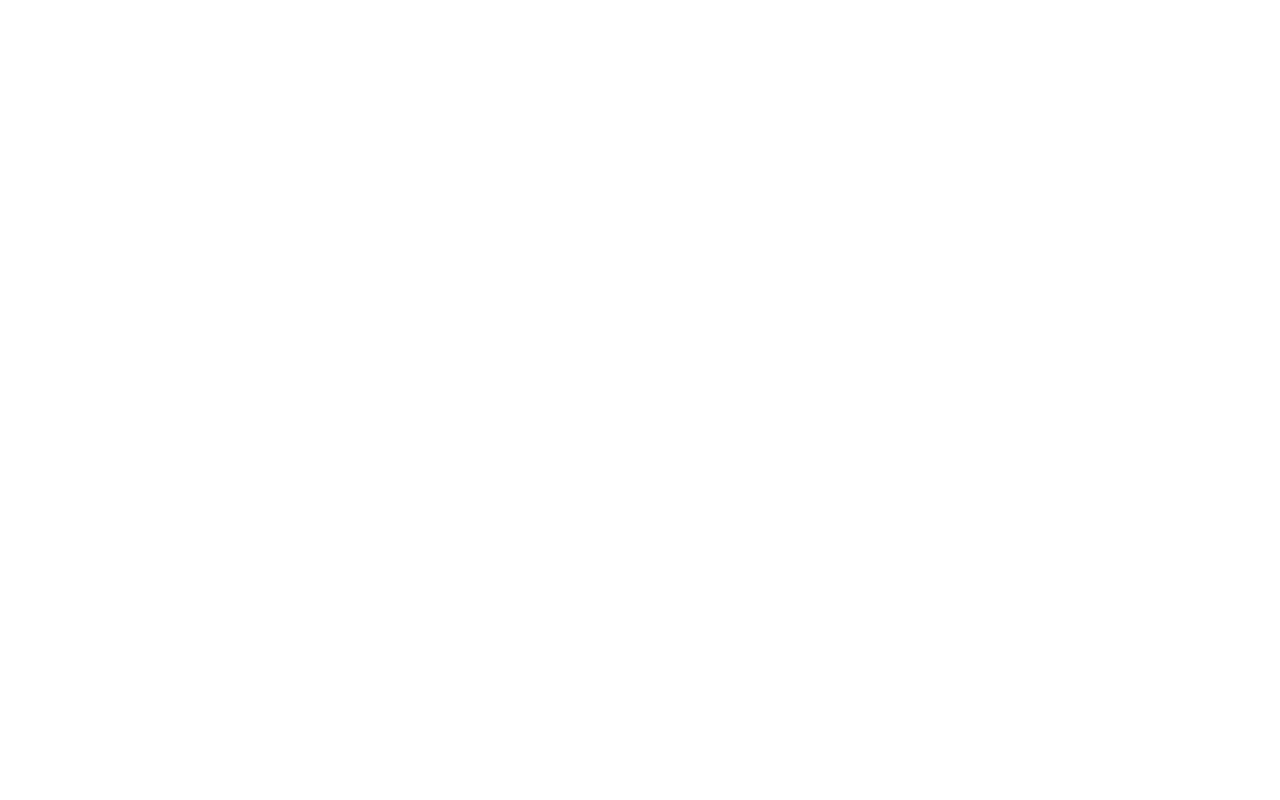
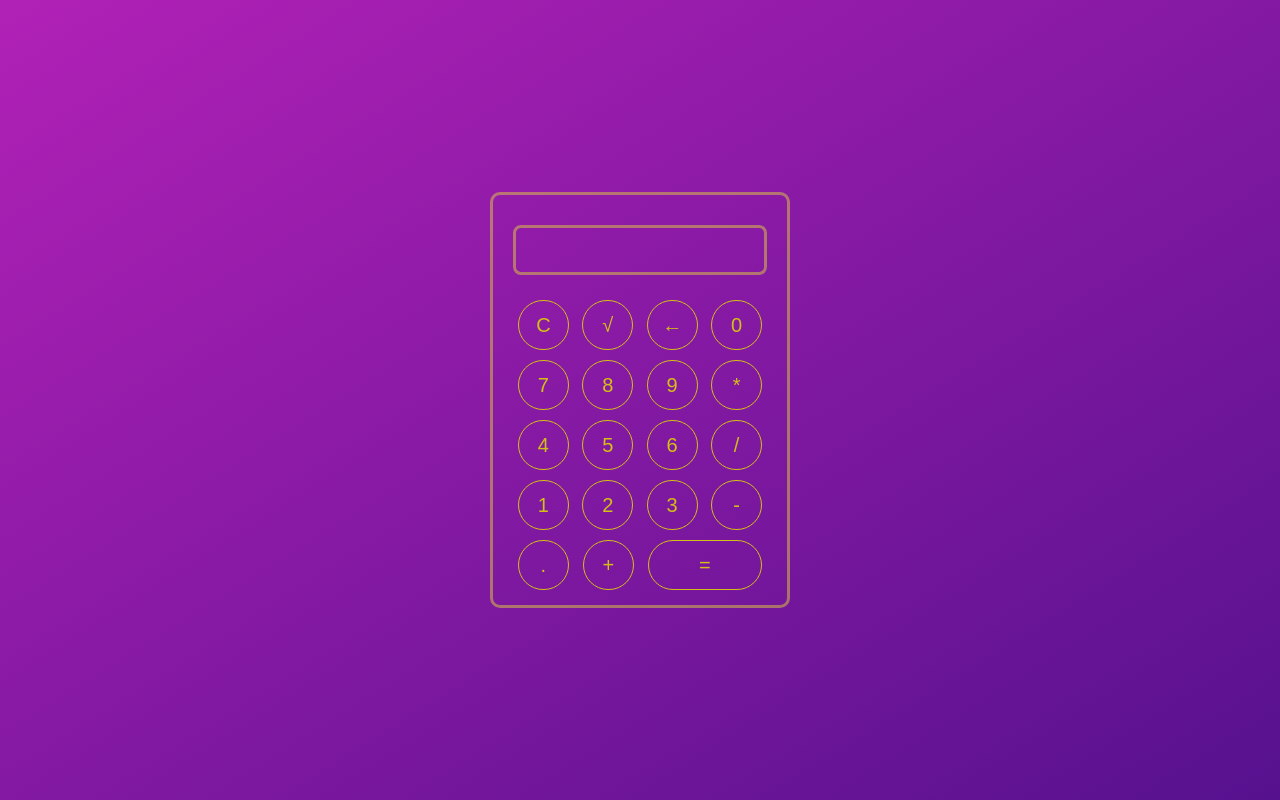
Before and after one commit to Judeoddeus/calculadora-js, a plain HTML site: page index.html in a window 1280 px wide. Drawn offline with Linux system fonts and the light colour scheme.

Commit message:
calculadora finalizada

```diff
--- a/css/style.css
+++ b/css/style.css
@@ -0,0 +1,64 @@
+*{
+    padding: 0;
+    margin: 0;
+    font-size: 20px;
+    box-sizing: border-box;
+    color: rgb(211, 192, 22);
+}
+
+body{
+    background: linear-gradient(to left top, #56118f, #b121b6 );
+}
+html, body{
+    height: 100%;
+}
+
+.area-calculadora{
+    width: 300px;
+    padding: 10px 20px;
+    border: 3px solid rgb(224, 208, 62, 0.5);
+    border-radius: 10px;
+
+    /*Centralizando a calculadora na tela*/
+    position: relative;
+    top: 50%;
+    left: 50%;
+    transform: translateY(-50%) translateX(-50%);/*coloca na metade da tela */
+}
+
+#visor{
+    width: 100%;
+    height: 50px;
+    padding: 20px;
+    margin-bottom: 20px;
+    margin-top: 20px;
+    background: none;
+    border: 3px solid rgb(224, 208, 62, 0.5);
+    border-radius: 8px;
+    outline: none;
+}
+
+.btn{
+    display: flex;
+    flex-wrap: wrap;
+    justify-content: space-between;
+}
+
+.btn button{
+    flex-basis: 20%; /*Faz com que todos os botões ocupem 20% da linha*/
+    height: 50px;
+    background: none;
+    outline: none;
+    border: 0.5px solid ;
+    border-radius: 30px;
+    margin: 5px;
+    cursor: pointer;
+}
+
+.btn button:last-child{
+    flex-basis: 45%;
+}
+
+.btn button:hover{
+    transform: scale(1.08);
+}
--- a/index.html
+++ b/index.html
@@ -4,9 +4,39 @@
     <meta charset="UTF-8">
     <meta name="viewport" content="width=device-width, initial-scale=1.0">
     <link rel="stylesheet" href="css/style.css" type="text/css">
-    <title>Document</title>
+    <title>Calculadora</title>
 </head>
 <body>
+    <div class="area-calculadora">
+        <form id="calculadora"></form>
+        <input id="visor" readonly>
+        <div class="btn">
+            <button type="button" onclick="LimparVisor();">C</button>
+            <button type="button" onclick="RaizQuadrada();">&radic;</button>
+            <button type="button" onclick="Apagar();">&larr;</button>
+            <button type="button" onclick="Inserir0();">0</button>
+
+            <button type="button" onclick="Inserir7();">7</button>
+            <button type="button" onclick="Inserir8();">8</button>
+            <button type="button" onclick="Inserir9();">9</button>
+            <button type="button" onclick="InserirAsterisco();">*</button>
+
+            <button type="button" onclick="Inserir4();">4</button>
+            <button type="button" onclick="Inserir5();">5</button>
+            <button type="button" onclick="Inserir6();">6</button>
+            <button type="button" onclick="InserirBarra();">/</button>
+
+            <button type="button" onclick="Inserir1();">1</button>
+            <button type="button" onclick="Inserir2();">2</button>
+            <button type="button" onclick="Inserir3();">3</button>
+            <button type="button" onclick="InserirMenos();">-</button>
+
+            <button type="button" onclick="InserirPonto();">.</button>
+            <button type="button" onclick="InserirMais();">+</button>
+            <button type="button" onclick="Calcular();">=</button>
+
+        </div>
+    </div>
 
     <script src="js/script.js"></script>
 </body>
--- a/js/script.js
+++ b/js/script.js
@@ -0,0 +1,84 @@
+function Inserir1(){
+    document.getElementById("visor").value += 1;
+}
+
+function Inserir2(){
+    document.getElementById("visor").value += 2;
+}
+
+function Inserir3(){
+    document.getElementById("visor").value += 3;
+}
+
+function Inserir4(){
+    document.getElementById("visor").value += 4;
+}
+
+function Inserir5(){
+    document.getElementById("visor").value += 5;
+}
+
+function Inserir6(){
+    document.getElementById("visor").value += 6;
+}
+
+function Inserir7(){
+    document.getElementById("visor").value +=7;
+}
+
+function Inserir8(){
+    document.getElementById("visor").value += 8;
+}
+
+function Inserir9(){
+    document.getElementById("visor").value += 9;
+}
+
+function Inserir0(){
+    document.getElementById("visor").value += 0;
+}
+
+function InserirMais(){
+    document.getElementById("visor").value += "+";
+}
+
+function InserirMenos(){
+    document.getElementById("visor").value += "-";
+}
+
+function InserirBarra(){
+    document.getElementById("visor").value += "/";
+}
+
+function InserirPonto(){
+    document.getElementById("visor").value += ".";
+}
+
+function InserirAsterisco(){
+    document.getElementById("visor").value += "*";
+}
+
+function LimparVisor(){
+    document.getElementById("visor").value = "";
+}
+
+function RaizQuadrada(){
+    let numero = document.getElementById("visor").value;
+    document.getElementById("visor").value = Math.sqrt(numero);
+}
+
+function Apagar(){
+    let conteudo = document.getElementById("visor").value;
+    document.getElementById("visor").value = conteudo.substring(0, conteudo.lenght -1);
+}
+
+function Calcular(){
+    //pegar o texto do visor
+    let expressao = document.getElementById("visor").value;
+
+    //converter em expressão numérica e calcular
+    let resultado = eval(expressao);
+
+    //mostrar o resultado do cálculo no visor no visor
+    document.getElementById("visor").value = resultado;
+}
```
